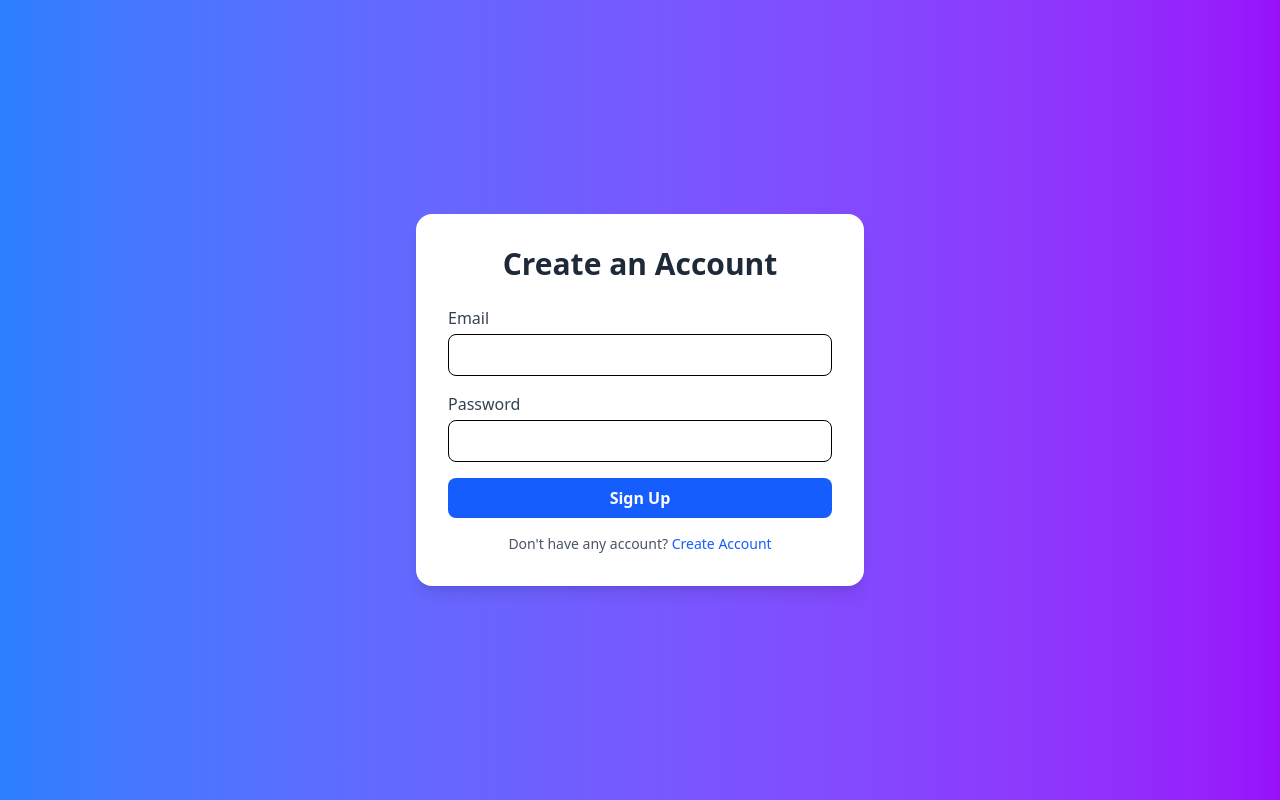
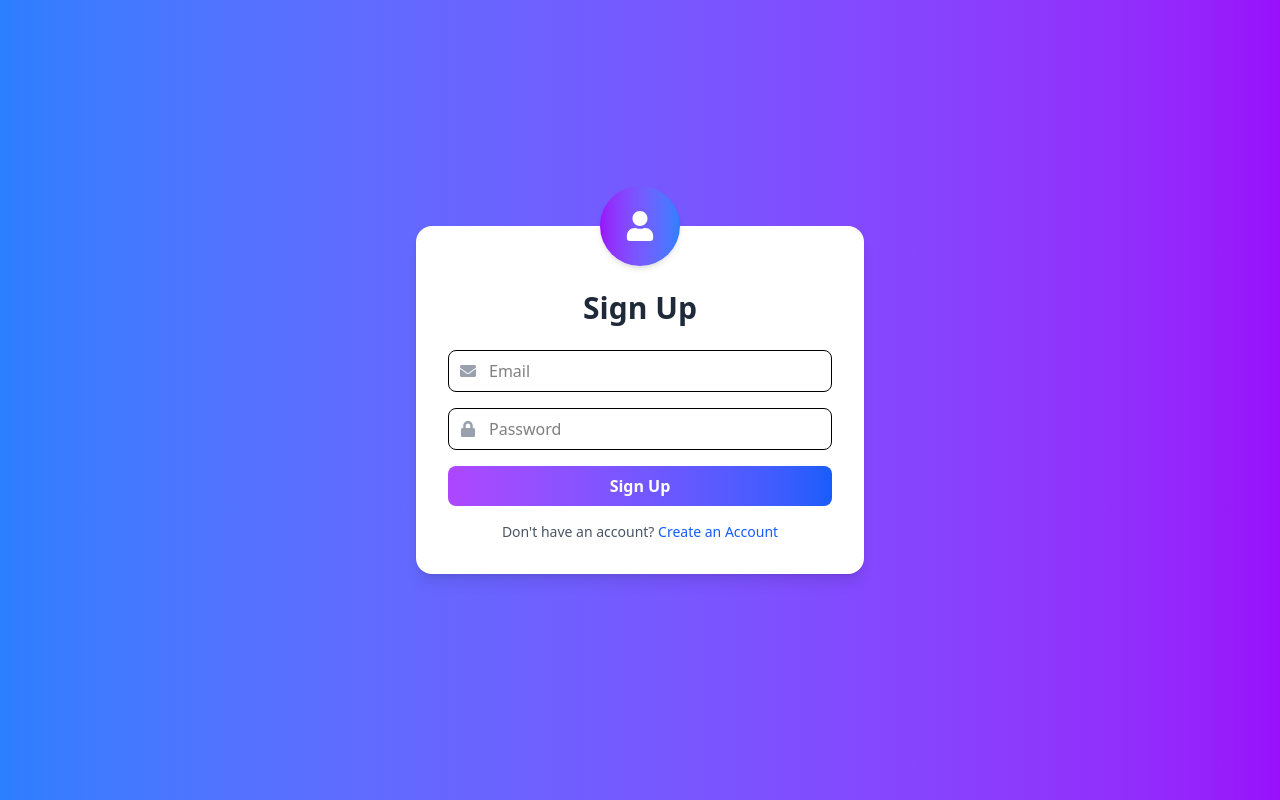
Before and after one commit to Adit122022/backend, a React (Vite) app in the folder Ankur Bhaiya/PROJECTS/kodr-project/frontend/: page /login in a window 1280 px wide. Built offline with nearby package versions, Linux system fonts and the light colour scheme.

Commit message:
version changin the ui

```diff
--- a/Ankur Bhaiya/PROJECTS/kodr-project/frontend/views/Forms/Login.jsx
+++ b/Ankur Bhaiya/PROJECTS/kodr-project/frontend/views/Forms/Login.jsx
@@ -1,6 +1,7 @@
 import React, { useState } from "react";
 import axios from "axios";
 import { Link, useNavigate } from "react-router-dom";
+import { FaUser, FaEnvelope, FaLock } from "react-icons/fa";
 
 const Login = () => {
  const navigate = useNavigate()
@@ -31,55 +32,61 @@ const Login = () => {
   };
 
   return (
+
       <div className="flex items-center justify-center min-h-screen bg-gradient-to-r from-blue-500 to-purple-600">
-      <div className="w-full max-w-md p-8 bg-white rounded-2xl shadow-lg">
-        <h1 className="text-3xl font-bold text-center text-gray-800 mb-6">Create an Account</h1>
+         <div className="w-full max-w-md p-8 bg-white rounded-2xl shadow-lg relative">
+           <div className="absolute top-[-40px] left-1/2 transform -translate-x-1/2">
+             <div className="w-20 h-20 bg-gradient-to-r from-purple-600 to-blue-500 rounded-full flex items-center justify-center shadow-md">
+               <FaUser className="text-white text-3xl" />
+             </div>
+           </div>
+
+           <h1 className="text-3xl font-bold text-center text-gray-800 mt-8 mb-6">Sign Up</h1>
 
            {error && <p className="text-red-500 text-sm text-center mb-4">{error}</p>}
            {success && <p className="text-green-500 text-sm text-center mb-4">{success}</p>}
 
            <form onSubmit={handleSubmit} className="space-y-4">
-          <div>
-
-          </div>
-          <div>
-            <label htmlFor="email" className="block text-gray-700 font-medium">
-              Email
-            </label>
+               {/* Email Input */}
+             <div className="relative">
+               <FaEnvelope className="absolute left-3 top-1/2 transform -translate-y-1/2 text-gray-400" />
                <input
                  type="email"
-              id="email"
+                 placeholder="Email"
                  value={email}
                  onChange={(e) => setEmail(e.target.value)}
-              name="email"
-              className="w-full px-4 py-2 mt-1 border rounded-lg focus:outline-none focus:ring-2 focus:ring-blue-400"
+                 className="w-full px-10 py-2 border rounded-lg focus:outline-none focus:ring-2 focus:ring-blue-400"
                  required
                />
              </div>
-          <div>
-            <label htmlFor="password" className="block text-gray-700 font-medium">
-              Password
-            </label>
+
+             {/* Password Input */}
+             <div className="relative">
+               <FaLock className="absolute left-3 top-1/2 transform -translate-y-1/2 text-gray-400" />
                <input
                  type="password"
-              id="password"
+                 placeholder="Password"
                  value={password}
                  onChange={(e) => setPassword(e.target.value)}
-              name="password"
-              className="w-full px-4 py-2 mt-1 border rounded-lg focus:outline-none focus:ring-2 focus:ring-blue-400"
+                 className="w-full px-10 py-2 border rounded-lg focus:outline-none focus:ring-2 focus:ring-blue-400"
                  required
                />
              </div>
+
+             {/* Submit Button */}
              <button
                type="submit"
-            className="w-full py-2 font-bold text-white bg-blue-600 rounded-lg hover:bg-blue-700 transition"
+               className="w-full py-2 font-bold text-white bg-gradient-to-r from-purple-500 to-blue-600 rounded-lg hover:from-purple-600 hover:to-blue-700 transition"
              >
                Sign Up
              </button>
            </form>
+
            <p className="mt-4 text-sm text-gray-600 text-center">
-          Don't have any account?{" "}
-          <Link to='/register' className="text-blue-600 hover:underline">Create Account</Link>
+             Don't have an account?{" "}
+             <Link to="/register" className="text-blue-600 hover:underline">
+               Create an Account
+             </Link>
            </p>
          </div>
        </div>
```
Lines whose indentation alone changed are shown as unchanged.
